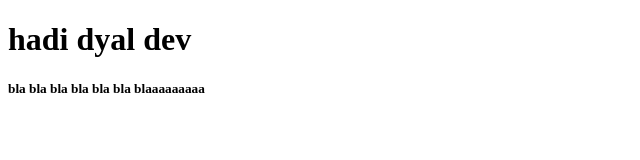
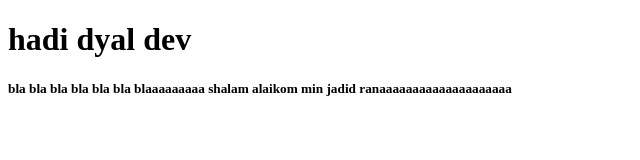
Before and after one commit to ranaelk/firstRepository, a plain HTML site: page 1.html in a window 1280 px wide. Shown: the whole page, without its empty margins (0-640 px from the left). Drawn offline with Linux system fonts and the light colour scheme.

Commit message:
jadida badida

```diff
--- a/1.html
+++ b/1.html
@@ -8,6 +8,6 @@
 </head>
 <body>
     <h1>hadi dyal dev</h1>
-    <h5>bla bla bla bla bla bla blaaaaaaaaa</h5>
+    <h5>bla bla bla bla bla bla blaaaaaaaaa shalam alaikom min jadid ranaaaaaaaaaaaaaaaaaaaa</h5>
 </body>
 </html>
```
